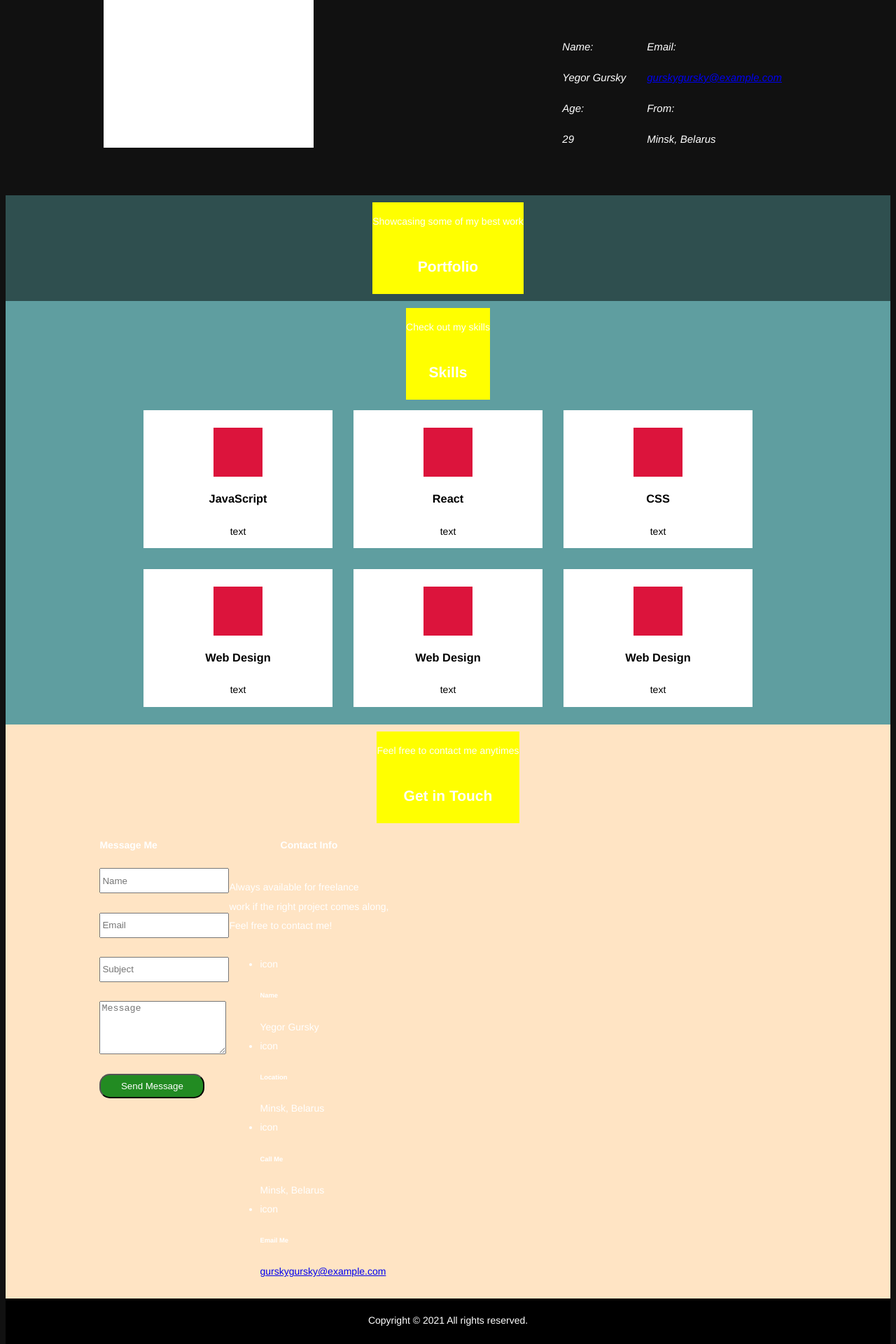
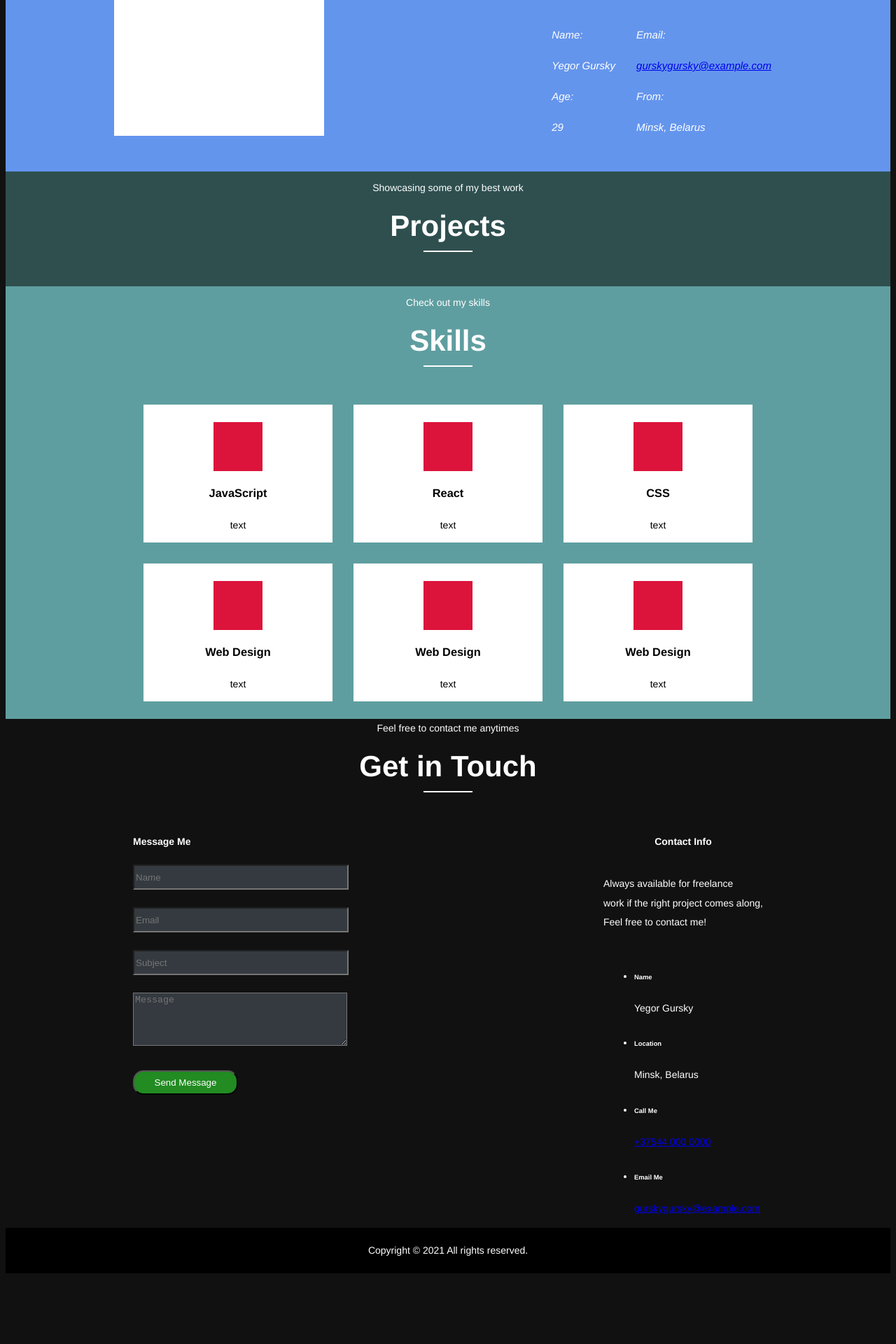
Before and after one commit to gurskygursky/portfolio, a React (Create React App) app: page / in a window 1280 px wide. Shown: the part 373-2293 px from the top of the page at 70% size. After the commit the page ends 2192 px from the top, so only its background shows below. Built offline with nearby package versions, Linux system fonts and the light colour scheme.

Commit message:
create common componetheader, refactoring contacts, about and etc

```diff
--- /dev/null
+++ b/src/common/header/Header.js
@@ -0,0 +1,13 @@
+import React from "react";
+import style from './Header.module.css';
+
+
+export const Header = (props) => {
+    return (
+            <div className={style.contentHeader}>
+                <p className={style.contentDescription}>{props.description}</p>
+                <h2 className={style.contentHeaderTitle}>{props.title}</h2>
+            </div>
+
+    );
+}
--- /dev/null
+++ b/src/common/header/Header.module.css
@@ -0,0 +1,33 @@
+.contentHeader {
+    display: flex;
+    flex-flow: column;
+    align-items: center;
+    align-content: center;
+    position: relative;
+}
+
+.contentHeader p {
+    margin: 0;
+}
+
+.contentHeaderTitle {
+    margin-top: 0;
+    font-size: 42px;
+}
+
+.contentHeader::before {
+    content: "";
+    position: absolute;
+    background: #fff;
+    width: 70px;
+    height: 2px;
+    bottom: 40px;
+    left: 50%;
+    transform: translate(-50%, 50%);
+}
+
+.contentDescription {
+    margin-top: 0;
+    margin-bottom: 15px;
+    font-size: 14px;
+}
--- a/src/components/about/About.module.css
+++ b/src/components/about/About.module.css
@@ -1,47 +1,12 @@
 .content {
-    /*background-color: cornflowerblue;*/
+    background-color: cornflowerblue;
     height: max-content;
     display: flex;
     align-items: center;
     align-content: center;
     flex-flow: column;
-    padding: 17px;
+    /*padding: 17px;*/
 
-}
-
-.contentHeader {
-    display: flex;
-    flex-flow: column;
-    align-items: center;
-    align-content: center;
-    position: relative;
-    /*background-color: yellow;*/
-}
-.contentHeader p {
-    margin: 0;
-}
-.contentHeaderTitle {
-    margin-top: 0;
-    font-size: 42px;
-}
-
-
-.contentHeader::before {
-    content: "";
-    position: absolute;
-    background: #fff;
-    width: 70px;
-    height: 2px;
-    bottom: 40px;
-    left: 50%;
-    transform: translate(-50%, 50%);
-}
-
-
-.sectionDescription {
-    margin-top: 0;
-    margin-bottom: 15px;
-    font-size: 14px;
 }
 
 .sectionTitle {
@@ -52,22 +17,15 @@
 }
 
 .infoSection {
-    width: 80%;
+    width: 100%;
     display: flex;
     align-items: center;
     align-content: center;
     flex-flow: row;
     flex-wrap: wrap;
-
-    justify-content: space-between;
+    justify-content: space-around;
 }
 
-/*.infoSection .infoContent .contentTitle {*/
-/*    font-size: 31px;*/
-/*    font-weight: 700;*/
-/*    line-height: 1.6;*/
-/*    margin-bottom: 16px;*/
-/*}*/
 
 .infoImg {
     background-color: white;
@@ -97,13 +55,7 @@
 
 }
 
-
-.contentDescription {
-
-}
-
 .contentContact {
-
     font-size: 15px;
     margin-bottom: 4px;
     padding: 29px 0;
--- a/src/components/contacts/Contacts.js
+++ b/src/components/contacts/Contacts.js
@@ -1,32 +1,50 @@
 import React from "react";
 import style from './Contacts.module.css';
+import {Header} from "../../common/header/Header";
 
 export const Contacts = () => {
     return (
         <div className={style.container}>
-            <div className={style.sectionHeader}>
-                <p>Feel free to contact me anytimes</p>
-                <h2>Get in Touch</h2>
-            </div>
-            <div className={style.sectionContactsForm}>
-                <form className={style.messageForm}>
+            <Header description={"Feel free to contact me anytimes"}
+                    title={"Get in Touch"}
+            />
+            <div className={style.containerContactsForm}>
+                <form className={style.containerMessageForm}>
                     <h4>Message Me</h4>
-                    <input className={style.input} type={'text'} placeholder={'Name'}/><br/>
-                    <input className={style.input} type={'email'} placeholder={'Email'}/><br/>
-                    <input className={style.input} type={'text'} placeholder={'Subject'}/><br/>
-                    <textarea className={style.textarea} placeholder={'Message'}/><br/>
-                    <button className={style.button}>Send Message</button>
+                    <div className={style.containerForm}>
+                        <div>
+                            <input className={style.input} type={'text'} placeholder={'Name'}/>
+                        </div>
+                        <div>
+                            <input className={style.input} type={'email'} placeholder={'Email'}/>
+                        </div>
+                        <div>
+                            <input className={style.input} type={'text'} placeholder={'Subject'}/>
+                        </div>
+                        <div>
+                            <textarea className={style.textarea} placeholder={'Message'}/>
+                        </div>
+                        <div>
+                            <button className={style.button}>Send Message</button>
+                        </div>
+                    </div>
+
+                    {/*<input className={style.input} type={'text'} placeholder={'Name'}/><br/>*/}
+                    {/*<input className={style.input} type={'email'} placeholder={'Email'}/><br/>*/}
+                    {/*<input className={style.input} type={'text'} placeholder={'Subject'}/><br/>*/}
+                    {/*<textarea className={style.textarea} placeholder={'Message'}/><br/>*/}
+                    {/*<button className={style.button}>Send Message</button>*/}
                 </form>
-                <div className={style.sectionContactsInfo}>
+                <div className={style.containerContactsInfo}>
                     <h4>Contact Info</h4>
                     <p>Always available for freelance<br/>
                         work if the right project comes along,<br/>
                         Feel free to contact me!<br/>
                     </p>
-                    <ul>
+                    <ul className={style.containerContacts}>
                         <li>
                             <div>
-                                <span>icon</span>
+                                <span><i className={style.icon}></i></span>
                                 <div>
                                     <h6>Name</h6>
                                     <span>Yegor Gursky</span>
@@ -35,7 +53,7 @@ export const Contacts = () => {
                         </li>
                         <li>
                             <div>
-                                <span>icon</span>
+                                <span><i className={style.icon}></i></span>
                                 <div>
                                     <h6>Location</h6>
                                     <span>Minsk, Belarus</span>
@@ -44,20 +62,22 @@ export const Contacts = () => {
                         </li>
                         <li>
                             <div>
-                                <span>icon</span>
+                                <span><i className={style.icon}></i></span>
                                 <div>
                                     <h6>Call Me</h6>
-                                    <span>Minsk, Belarus</span>
+                                    <span>
+                                        <a href={"tel: +37544 000 0000"}>+37544 000 0000</a>
+                                    </span>
                                 </div>
                             </div>
                         </li>
                         <li>
                             <div>
-                                <span>icon</span>
+                                <span><i className={style.icon}></i></span>
                                 <div>
                                     <h6>Email Me</h6>
                                     <span>
-                                        <a href="mailto:gurskygursky@example.com">
+                                        <a href={"mailto:gurskygursky@example.com"}>
                                             gurskygursky@example.com
                                         </a>
                                     </span>
--- a/src/components/contacts/Contacts.module.css
+++ b/src/components/contacts/Contacts.module.css
@@ -3,21 +3,20 @@
     flex-direction: column;
     align-items: center;
     align-content: center;
-    background: bisque;
-    padding: 10px;
+    /*background: bisque;*/
     height: max-content;
 
 }
-
-.sectionContactsForm {
-    width: 80%;
+.containerMessageForm {
+}
+.containerContactsForm {
+    width: 100%;
     display: flex;
     flex-flow: row;
     align-items: start;
     align-content: center;
-    /*justify-content: space-between;*/
+    justify-content: space-around;
     flex-wrap: wrap;
-
 }
 
 .button {
@@ -28,21 +27,28 @@
     color: white;
 }
 
-.messageForm textarea, .messageForm input {
+.containerForm {
     display: flex;
+    flex-wrap: wrap;
     flex-flow: column;
-    align-items: center;
-    align-content: center;
+    width: auto;
 }
 
 .textarea {
     height: 70px;
-    /*width: 300px;*/
+    margin-bottom: 25px;
+    width: 300px;
+    background: #343a40;
 }
 
 .input {
     height: 30px;
-    /*width: 300px;*/
+    margin-bottom: 25px;
+    width: 300px;
+    background: #343a40;
+}
+.icon {
+
 }
 
 .sectionHeader {
@@ -53,7 +59,7 @@
     align-content: center;
 }
 
-.sectionContactsInfo {
+.containerContactsInfo {
     display: flex;
     flex-flow: column;
     align-items: center;
--- a/src/components/projects/Projects.js
+++ b/src/components/projects/Projects.js
@@ -1,13 +1,13 @@
 import React from "react";
 import style from './Projects.module.css';
+import {Header} from "../../common/header/Header";
 
 export const Projects = () => {
     return (
         <div className={style.container}>
-            <div className={style.sectionHeader}>
-                <p className={style.sectionDescription}>Showcasing some of my best work</p>
-                <h2 className={style.sectionTitle}>Portfolio</h2>
-            </div>
+            <Header description={"Showcasing some of my best work"}
+                    title={"Projects"}
+            />
         </div>
     );
 }
--- a/src/components/skills/Skills.js
+++ b/src/components/skills/Skills.js
@@ -1,15 +1,15 @@
 import React from "react";
 import style from './Skills.module.css';
 import {Skill} from "./skill/Skill";
+import {Header} from "../../common/header/Header";
 
 
 export const Skills = () => {
     return (
         <div className={style.content}>
-            <div className={style.sectionHeader}>
-                <p className={style.sectionDescription}>Check out my skills</p>
-                <h2 className={style.sectionTitle}>Skills</h2>
-            </div>
+            <Header description={"Check out my skills"}
+                    title={"Skills"}
+            />
             <div className={style.skillSection}>
                 <Skill title={'JavaScript'}
                        description={'text'}
--- a/src/components/skills/skill/Skill.js
+++ b/src/components/skills/skill/Skill.js
@@ -4,7 +4,7 @@ import style from './Skill.module.css';
 
 export const Skill = (props) => {
     return (
-        <div className={style.contentSkill}>
+        <div className={style.content}>
             <div className={style.skillIcon}>
             </div>
             <h3>{props.title}</h3>
--- a/src/components/skills/skill/Skill.module.css
+++ b/src/components/skills/skill/Skill.module.css
@@ -1,4 +1,4 @@
-.contentSkill {
+.content {
     width: 250px;
     background-color: white;
     color: black;
```
Also changed, not shown: src/components/about/About.js (+4 -7 lines).
